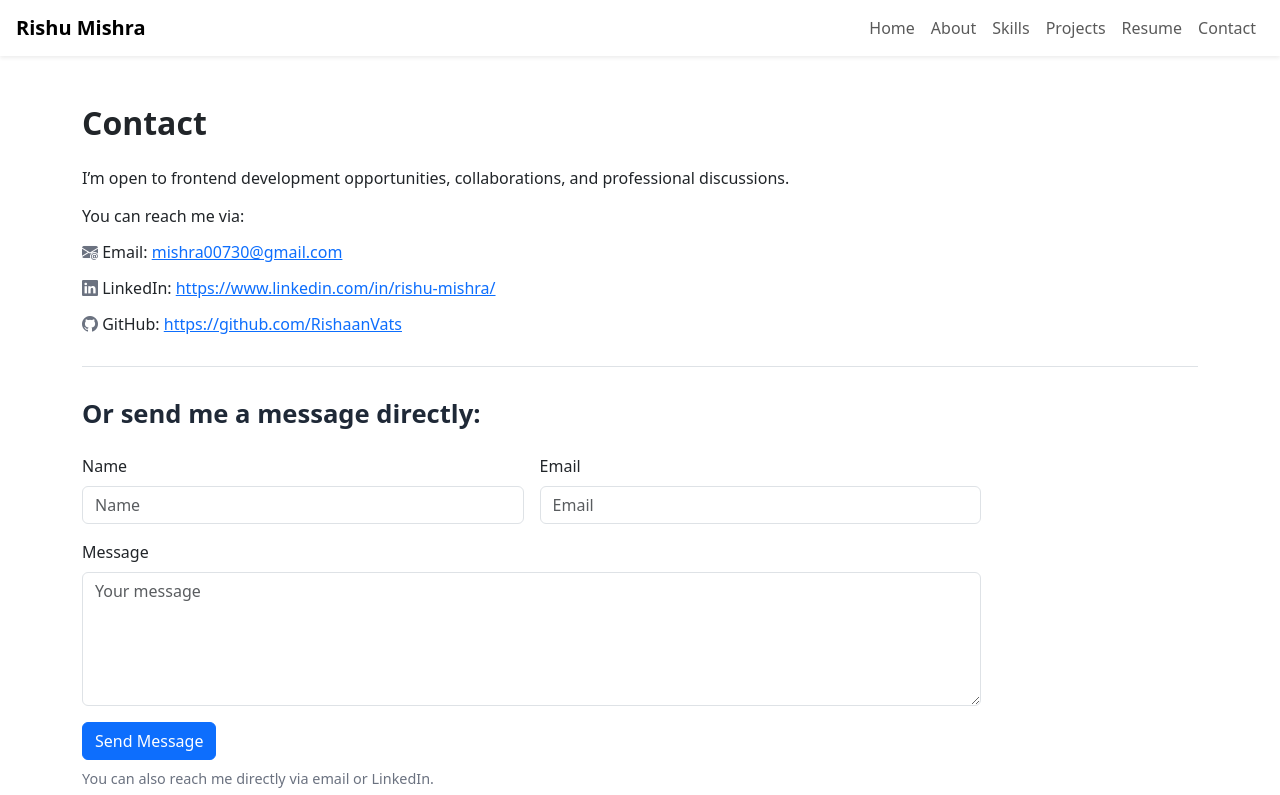
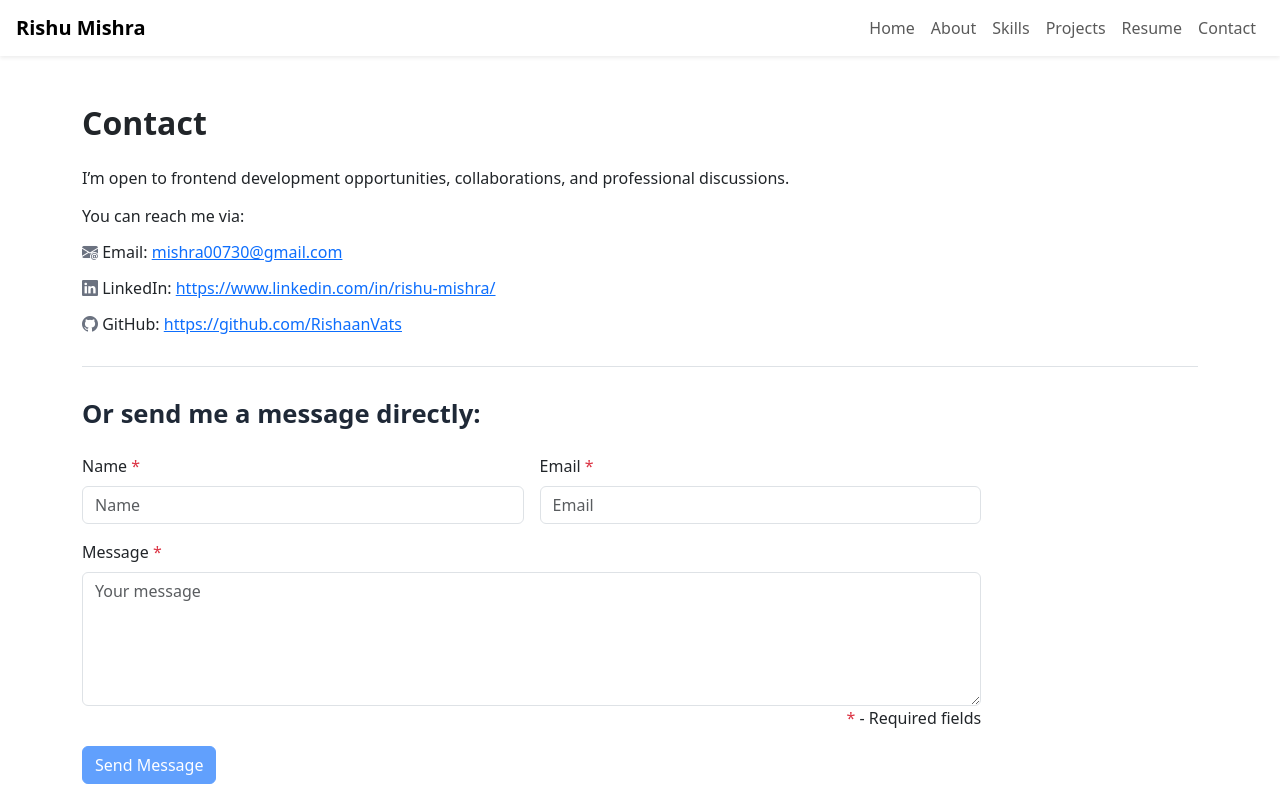
Before and after one commit to RishaanVats/RishuPortfolio, an Angular app: page /contact in a window 1280 px wide. Shown: the top 795 px of the page. Built offline with nearby package versions, Linux system fonts and the light colour scheme.

Commit message:
EMailJS integrated along with Cloud Firebase Database storage.

```diff
--- a/package.json
+++ b/package.json
@@ -23,14 +23,17 @@
   "private": true,
   "packageManager": "npm@11.6.3",
   "dependencies": {
+    "@angular/cdk": "^21.0.2",
     "@angular/common": "^21.0.0",
     "@angular/compiler": "^21.0.0",
     "@angular/core": "^21.0.0",
     "@angular/forms": "^21.0.0",
     "@angular/platform-browser": "^21.0.0",
     "@angular/router": "^21.0.0",
+    "@emailjs/browser": "^4.4.1",
     "bootstrap": "^5.3.8",
     "bootstrap-icons": "^1.13.1",
+    "firebase": "^12.6.0",
     "rxjs": "~7.8.0",
     "tslib": "^2.3.0"
   },
--- a/src/app/components/contact/contact.css
+++ b/src/app/components/contact/contact.css
@@ -7,7 +7,6 @@ hr {
 .icoColor {
   color: #6b7280; /* slate / neutral */
 }
-
 
 .lh-sm {
     line-height: 1.2rem;
--- a/src/app/components/contact/contact.html
+++ b/src/app/components/contact/contact.html
@@ -1,34 +1,60 @@
 <div class="container py-5">
   <h2 class="fw-bold mb-4 text-decoration-none">Contact</h2>
-    <p>I’m open to frontend development opportunities, collaborations, and professional discussions.</p>
+  <p>
+    I’m open to frontend development opportunities, collaborations, and professional discussions.
+  </p>
   <div class="mb-4 lh-sm">
     <p>You can reach me via:</p>
-        <p><i class="bi bi-envelope-at-fill icoColor"></i> Email: <a href="mailto:mishra00730@gmail.com" target="_blank">mishra00730@gmail.com</a></p>
-        <p><i class="bi bi-linkedin icoColor"></i> LinkedIn: <a href="https://www.linkedin.com/in/rishu-mishra/"
-                target="_blank">https://www.linkedin.com/in/rishu-mishra/</a></p>
-        <p><i class="bi bi-github icoColor"></i> GitHub: <a href="https://github.com/RishaanVats" target="_blank">https://github.com/RishaanVats</a></p>
+    <p>
+      <i class="bi bi-envelope-at-fill icoColor"></i> Email:
+      <a href="mailto:mishra00730@gmail.com" target="_blank">mishra00730@gmail.com</a>
+    </p>
+    <p>
+      <i class="bi bi-linkedin icoColor"></i> LinkedIn:
+      <a href="https://www.linkedin.com/in/rishu-mishra/" target="_blank">https://www.linkedin.com/in/rishu-mishra/</a>
+    </p>
+    <p>
+      <i class="bi bi-github icoColor"></i> GitHub:
+      <a href="https://github.com/RishaanVats" target="_blank">https://github.com/RishaanVats</a>
+    </p>
   </div>
-    <hr>
+  <hr />
   <h3 class="fw-bold mb-4 mt-4 sectionHeading">Or send me a message directly:</h3>
-    <form class="row g-3 customForm" (ngSubmit)="submit()" #f="ngForm">
+  @if (alert.rendered) {
+  <div class="alert alert-{{ alert.type }} alert-animate d-flex align-items-center mb-4" [class.hide]="alert.hiding"
+    role="alert">
+    <i class="bi me-2" [ngClass]="{
+        'bi-check-circle-fill': alert.type === 'success',
+        'bi-exclamation-triangle-fill': alert.type === 'warning'
+      }"></i>
+    <div>{{ alert.message }}</div>
+  </div>
+  }
+
+  <form class="row g-3 customForm" (ngSubmit)="submit(contactform, $event)" #contactform="ngForm">
     <div class="col-md-6">
-            <label class="form-label">Name</label>
-            <input class="form-control" name="name" ngModel placeholder="Name" required>
+      <label class="form-label">Name <span class="text-danger">*</span></label>
+      <input class="form-control" type="text" name="user_name" ngModel placeholder="Name" required />
     </div>
 
     <div class="col-md-6">
-            <label class="form-label">Email</label>
-            <input class="form-control" name="email" ngModel required email placeholder="Email">
+      <label class="form-label">Email <span class="text-danger">*</span></label>
+      <input class="form-control" type="email" name="user_email" ngModel required email placeholder="Email" />
+    </div>
+    <input type="text" name="company" ngModel style="display: none" />
+
+    <div class="col-12">
+      <label class="form-label">Message <span class="text-danger">*</span></label>
+      <textarea class="form-control" rows="5" name="message" ngModel required placeholder="Your message"></textarea>
+      <div class="text-end"><input type="hidden" name="time" [value]="currentTime"/><span class="text-danger">*</span> - Required fields</div>
     </div>
 
     <div class="col-12">
-            <label class="form-label">Message</label>
-            <textarea class="form-control" rows="5" name="message" ngModel required placeholder="Your message"></textarea>
-        </div>
-
-        <div class="col-12">
-            <button class="btn btn-primary">Send Message</button>
+      <button class="btn btn-primary" type="submit" [disabled]="sending || contactform.invalid">
+        Send Message
+      </button>
       <p class="subTitle mt-2">You can also reach me directly via email or LinkedIn.</p>
     </div>
   </form>
+
 </div>
--- a/src/app/components/contact/contact.ts
+++ b/src/app/components/contact/contact.ts
@@ -1,19 +1,128 @@
-import { Component } from '@angular/core';
+import { Component, ChangeDetectorRef } from '@angular/core';
 import { FormsModule } from '@angular/forms';
-import { form } from '@angular/forms/signals';
+import { CommonModule } from '@angular/common';
+import { A11yModule } from '@angular/cdk/a11y';
+import { LiveAnnouncer } from '@angular/cdk/a11y';
+
+import emailjs from '@emailjs/browser';
+import { collection, addDoc, serverTimestamp } from 'firebase/firestore';
+import { db } from '../../firebase'; // adjust path if needed
 
 @Component({
   selector: 'app-contact',
   standalone: true,
-  imports: [FormsModule],
+  imports: [FormsModule, CommonModule, A11yModule],
   templateUrl: './contact.html',
   styleUrls: ['./contact.css'],
 })
 export class ContactComponent {
-  submit() {
-    alert(
-      'Thank you for reaching out! I will get back to you soon. Meanwhile, feel free to explore my portfolio further.'
+  constructor(private cdr: ChangeDetectorRef, private liveAnnouncer: LiveAnnouncer) {
+    emailjs.init(this.public_key);
+  }
+  sending = false;
+  currentTime: string = new Date().toLocaleString();
+
+  alert = {
+    type: '' as 'success' | 'warning',
+    message: '',
+    hiding: false,
+    rendered: false, // DOM exists
+  };
+
+  service_id: string = 'service_086nz7b';
+  template_id: string = 'template_1f2gr2d';
+  public_key: string = 'QHRVKaPWXWEcWAXy7';
+
+  showAlert(type: 'success' | 'warning', message: string, duration = 3500) {
+    this.alert.type = type;
+    this.alert.message = message;
+    this.alert.rendered = true;
+    this.alert.hiding = false;
+    this.cdr.detectChanges(); // ✅ re-render to add alert to DOM
+
+    // ✅ Announce to screen readers
+    this.liveAnnouncer.announce(message, 'assertive');
+
+    setTimeout(() => {
+      this.startHide();
+      this.cdr.detectChanges(); // ✅ re-render after timeout
+    }, duration);
+  }
+
+  startHide() {
+    this.alert.hiding = true;
+    this.cdr.detectChanges(); // ✅ re-render to hide alert
+
+    setTimeout(() => {
+      this.alert.hiding = false;
+      this.alert.rendered = false;
+      this.cdr.detectChanges(); // ✅ re-render to remove from DOM
+    }, 400); // Match CSS transition duration
+  }
+
+  saveToFirestore(formValue: any) {
+    return addDoc(collection(db, 'contactMessages'), {
+      name: formValue.user_name,
+      email: formValue.user_email,
+      message: formValue.message,
+      createdAt: serverTimestamp(),
+    });
+  }
+
+  sendEmailNotification(form: HTMLFormElement) {
+    return emailjs.sendForm(
+      this.service_id,
+      this.template_id,
+      form,
+      // {
+      //   name: formValue.name,
+      //   email: formValue.email,
+      //   message: formValue.message,
+      //   time: new Date().toLocaleString(),
+      // },
+      this.public_key
     );
-    throw new Error('Method not implemented.');
+  }
+
+  submit(form: any, event: Event): void {
+    console.log('SUBMIT CALLED', {
+      valid: form.valid,
+      sending: this.sending,
+      value: form.value,
+    });
+    // this.sending = true;
+    // this.showAlert('success', 'Message sent successfully.');
+
+    if (form.invalid || this.sending) return;
+    // if (form.value.company) return; // honeypot for spam bots
+    const htmlForm = event.target as HTMLFormElement;
+
+    this.sending = true;
+
+    this.saveToFirestore(form.value)
+      .then(() => {
+        //  real success (data saved)
+        this.showAlert('success', 'Message sent successfully. I will get back to you soon!');
+
+        this.liveAnnouncer.announce('Message sent successfully.', 'assertive');
+
+        // form.resetForm();
+
+        // ✅ optional email notification (best effort)
+        this.sendEmailNotification(htmlForm)
+          .then((pass) => {
+            console.log('EmailJS notification sending attempted.' + pass);
+          })
+          .catch((err) => {
+            console.warn('EmailJS failed — message safely stored.', err);
+          });
+      })
+      .catch(() => {
+        this.showAlert('warning', 'Sorry, something went wrong. Please try again later.');
+      })
+      .finally(() => {
+        this.sending = false;
+        this.cdr.detectChanges();
+      });
   }
 }
--- /dev/null
+++ b/src/app/firebase.ts
@@ -0,0 +1,13 @@
+// src/app/firebase.ts
+import { initializeApp } from 'firebase/app';
+import { getFirestore } from 'firebase/firestore';
+
+const firebaseConfig = {
+  apiKey: 'AIzaSyC9KP5PAiw5YkZUhRa9Uw9_FNmPYSxxe0k',
+  authDomain: 'rishumishra.firebaseapp.com',
+  projectId: 'rishumishra',
+};
+
+const app = initializeApp(firebaseConfig);
+
+export const db = getFirestore(app);
--- a/src/styles.css
+++ b/src/styles.css
@@ -1 +1,9 @@
 /* You can add global styles to this file, and also import other style files */
+.alert-animate {
+  opacity: 1;
+  transition: opacity 0.4s ease-in-out;
+}
+
+.alert-animate.hide {
+  opacity: 0;
+}
```
Also changed, not shown: 1 other file (tests, documents, lock files or other folders). Lines whose indentation alone changed are shown as unchanged.
